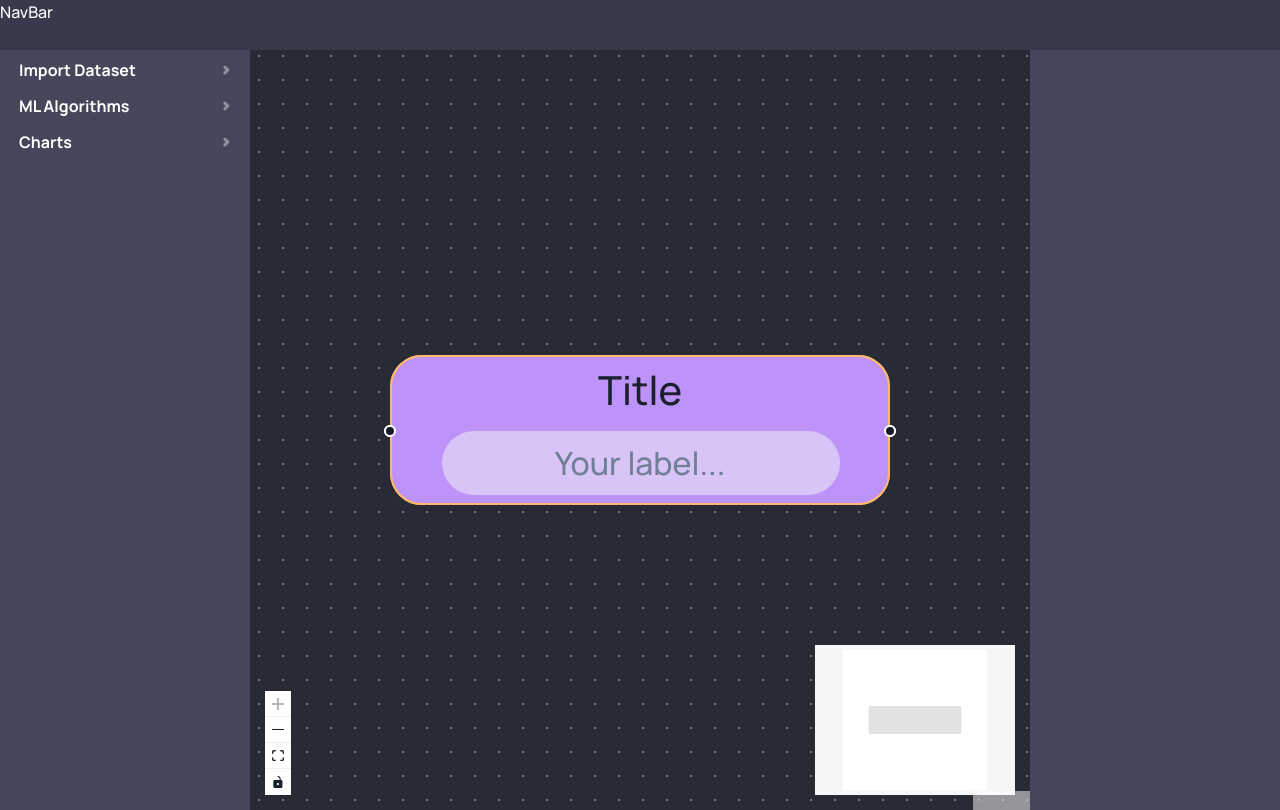
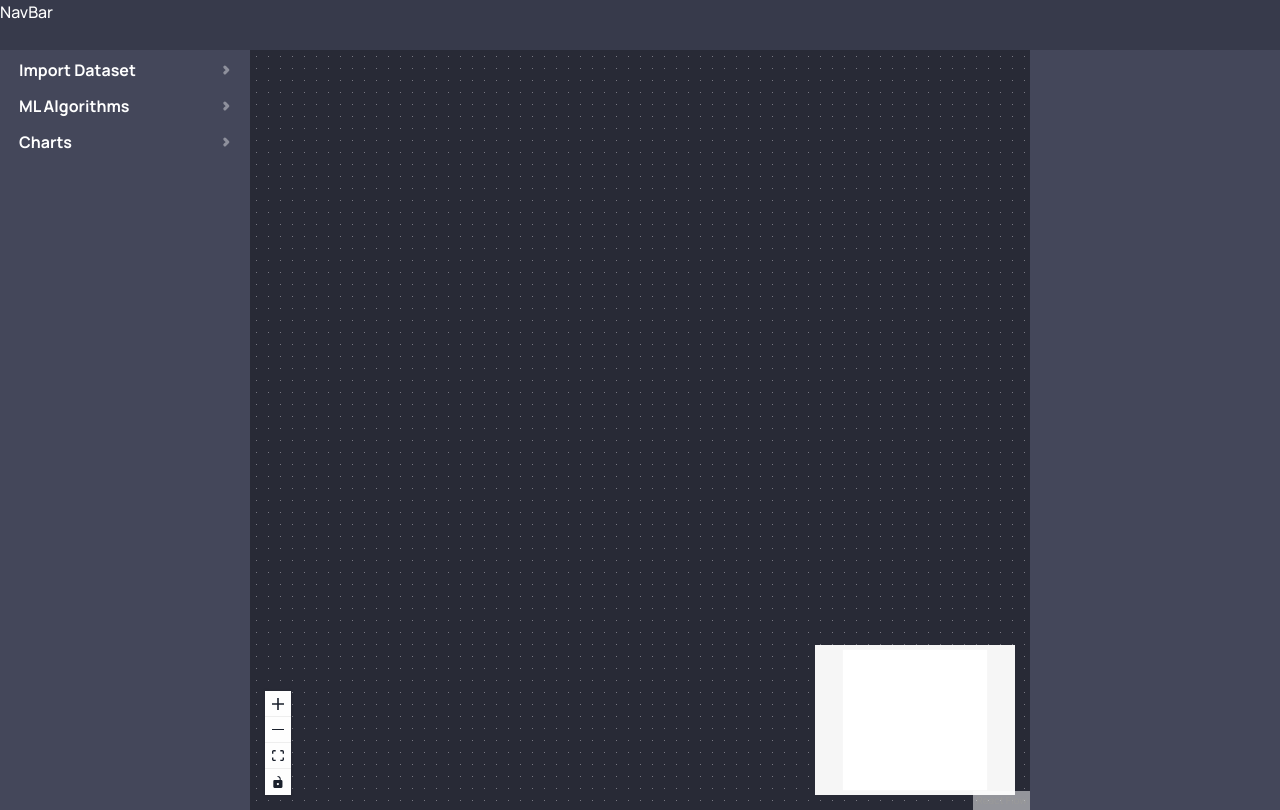
Before and after one commit to pouyam79i/machine-learning-studio, a React (Vite) app in the folder frontend/: page / in a window 1280 px wide. Built offline with nearby package versions, Linux system fonts and the light colour scheme.

Commit message:
add: drag and drop feature

```diff
--- a/frontend/src/App.jsx
+++ b/frontend/src/App.jsx
@@ -20,9 +20,6 @@ export const Context = createContext();
 function App() {
   const [selectedItem, setSelectedItem] = useState();
   const changeSelectedItem = (newItem) => {
-    console.log(
-      "changing selected item to: " + (newItem ? newItem.title : "null")
-    );
     setSelectedItem(newItem);
   };
 
--- a/frontend/src/components/Tool/ToolItem.jsx
+++ b/frontend/src/components/Tool/ToolItem.jsx
@@ -2,6 +2,7 @@ import React, { useEffect, useState } from "react";
 import ToolMenu from "./ToolMenu";
 import { useContext } from "react";
 import { Context } from "../../App";
+import { getNodePostByUrl } from "../../engine/nodes/createNode";
 
 /**
  * data of a tool item
@@ -27,11 +28,13 @@ const ToolItem = ({ item = null, url = "/" }) => {
    */
   const onDragStart = (event) => {
     if (item.items) return; // not a tool!
-    event.dataTransfer.setData("application/reactflow", {
-      nodeURL: url,
-      nodeTitle: item.title,
-      nodeTag: item.tag,
-    });
+
+    let args = {
+      type: "SimpleNode",
+      data: { title: item.title, tag: item.tag, post: getNodePostByUrl(url) },
+    };
+    args = JSON.stringify(args);
+    event.dataTransfer.setData("application/reactflow", args);
     event.dataTransfer.effectAllowed = "move";
   };
 
@@ -44,14 +47,13 @@ const ToolItem = ({ item = null, url = "/" }) => {
         }}
         className="btn btn-dark"
         onClick={() => {
-          console.log(url);
           let newExpandValue = !expandMenu;
           setExpandMenu(newExpandValue);
           if (newExpandValue && item.props) {
             changeSelectedItem(item);
           }
         }}
-        onDragStart={(event) => onDragStart(event)}
+        onDragStart={onDragStart}
         draggable={item.items === null || item.items.length === 0}
       >
         <>{item.title}</>
--- a/frontend/src/engine/DiagramEngine.jsx
+++ b/frontend/src/engine/DiagramEngine.jsx
@@ -1,6 +1,6 @@
 // importing libs
 import React, { useCallback, useMemo, useState } from "react";
-import { createSimpleNode } from "./nodes/createNode";
+import { nodeFactory } from "./nodes/createNode";
 import SimpleNode from "./nodes/SimpleNode";
 import {
   ReactFlow,
@@ -10,26 +10,25 @@ import {
   applyNodeChanges,
   applyEdgeChanges,
   addEdge,
+  useReactFlow,
+  ReactFlowProvider,
 } from "@xyflow/react";
 
 // importing styles
 import "@xyflow/react/dist/style.css";
 import "./nodes/node-style.css";
 
-const DiagramEngine = () => {
-  // TODO : remove test **********
-
-  const initialNodes = [
-    createSimpleNode("Title", "label", "tag").node,
-    createSimpleNode("Title", "label", "tag").node,
-  ];
-
-  // end of test *****************
-
+/**
+ * this component contains necessary structure and functionalities for
+ * ml studio diagram engine.
+ * @returns a Diagram Engine for ML studio
+ */
+const DiagramEngineFlow = () => {
+  // ******************* Node and Edge related functions and hooks
   // Node types
   const nodeTypes = useMemo(() => ({ SimpleNode: SimpleNode }), []);
   // nodes list
-  const [nodes, setNodes] = useState(initialNodes);
+  const [nodes, setNodes] = useState([]);
   // edges list
   const [edges, setEdges] = useState([]);
 
@@ -55,6 +54,40 @@ const DiagramEngine = () => {
     [setEdges]
   );
 
+  // ************** drag and drop functions:
+  const { screenToFlowPosition } = useReactFlow();
+
+  const onDragOver = useCallback((event) => {
+    event.preventDefault();
+    event.dataTransfer.dropEffect = "move";
+  }, []);
+
+  const onDrop = useCallback(
+    (event) => {
+      event.preventDefault();
+
+      const args = JSON.parse(
+        event.dataTransfer.getData("application/reactflow")
+      );
+      const type = args.type;
+      const data = args.data;
+
+      console.log(args);
+
+      const position = screenToFlowPosition({
+        x: event.clientX,
+        y: event.clientY,
+      });
+
+      const newNode = nodeFactory(type, position, data);
+
+      console.log(newNode);
+
+      setNodes((nodes) => nodes.concat(newNode));
+    },
+    [screenToFlowPosition]
+  );
+
   return (
     <ReactFlow
       nodes={nodes}
@@ -63,6 +96,8 @@ const DiagramEngine = () => {
       onEdgesChange={onEdgesChange}
       onConnect={onConnect}
       nodeTypes={nodeTypes}
+      onDrop={onDrop}
+      onDragOver={onDragOver}
       fitView
     >
       <Controls />
@@ -72,4 +107,12 @@ const DiagramEngine = () => {
   );
 };
 
+const DiagramEngine = () => {
+  return (
+    <ReactFlowProvider>
+      <DiagramEngineFlow />
+    </ReactFlowProvider>
+  );
+};
+
 export default DiagramEngine;
--- a/frontend/src/engine/nodes/SimpleNode.jsx
+++ b/frontend/src/engine/nodes/SimpleNode.jsx
@@ -12,7 +12,7 @@ const SimpleNode = ({ data }) => {
   return (
     <div
       className="default-node-style simple-node node-container"
-      style={nodeStyle(data.status, data.position)}
+      style={nodeStyle(data.status, data.post)}
     >
       <Handle type="source" position={Position.Left} />
       {data.title && <h5 className="title">{data.title}</h5>}
--- a/frontend/src/engine/nodes/createNode.js
+++ b/frontend/src/engine/nodes/createNode.js
@@ -1,4 +1,4 @@
-import { background } from "@chakra-ui/react";
+import { background, position } from "@chakra-ui/react";
 import { v4 as uuid } from "uuid";
 
 const NODE_SOURCE_URLs = ["import"];
@@ -12,22 +12,40 @@ const NODE_TARGET_URLs = ["charts"];
  * @param {string} tag
  * @returns a simple node object
  */
-export const createSimpleNode = (title = "", tag = "", position = "inner") => {
-  let newNode = {
+export const createSimpleNode = (
+  position = { x: 0, y: 0 },
+  data = { title: "", tag: "", post: "inner" }
+) => {
+  const newNode = {
     id: uuid(), // TODO: generate uuid
     type: "SimpleNode",
-    position: { x: 0, y: 0 },
+    position: position,
     data: {
-      title: title,
+      title: data.title,
       status: "inactive", // we have: inactive (default), active, disabled, done.
-      tag: tag,
-      position: position,
+      tag: data.tag,
+      post: data.post,
     },
   };
-  return {
-    id: newNode.id,
-    node: newNode,
-  };
+  return newNode;
+};
+
+/**
+ * this is a factory method for creating nodes.
+ * default values give a SimpleNode.
+ * @param {string} type of node
+ * @param {object} data contains required info for node.
+ * @returns
+ */
+export const nodeFactory = (
+  type = "SimpleNode",
+  position = { x: 0, y: 0 },
+  data = { title: "", tag: "", post: "" }
+) => {
+  if (type === "SimpleNode") {
+    return createSimpleNode(position, data);
+  }
+  throw new Error("node type is not defined in node factory!");
 };
 
 /**
@@ -35,14 +53,23 @@ export const createSimpleNode = (title = "", tag = "", position = "inner") => {
  * @param {*} url
  * @returns
  */
-export const getNodePositionByUrl = (url = "/") => {
+export const getNodePostByUrl = (url = "/") => {
   let node_base_url = url.trim().split("/");
+
   if (node_base_url.length < 1) {
     console.log("no type for: " + url);
     return "no-type";
   }
-  node_base_url = node_base_url[0];
-  if (NODE_SOURCE_URL.indexOf(node_base_url) !== -1) {
+
+  let pointer = node_base_url.indexOf("tools");
+
+  if (pointer == node_base_url.length - 1) {
+    console.log("general type for: " + url);
+    return "tools";
+  }
+
+  node_base_url = node_base_url[pointer + 1];
+  if (NODE_SOURCE_URLs.indexOf(node_base_url) !== -1) {
     return "source";
   }
   if (NODE_TARGET_URLs.indexOf(node_base_url) !== -1) {
@@ -54,11 +81,11 @@ export const getNodePositionByUrl = (url = "/") => {
 // ******************************    style related functions
 /**
  *
- * @param {*} position
+ * @param {*} post
  * @returns
  */
-export const getNodeColorOnPosition = (position = "") => {
-  switch (position) {
+export const getNodeColorOnPosition = (post = "") => {
+  switch (post) {
     case "source":
       return "var(--source-node-color)";
     case "target":
@@ -71,13 +98,13 @@ export const getNodeColorOnPosition = (position = "") => {
 /**
  *
  * @param {*} status
- * @param {*} position
+ * @param {*} post
  * @returns
  */
-export const getNodeColorOnStatus = (status, position) => {
+export const getNodeColorOnStatus = (status, post) => {
   switch (status) {
     case "active":
-      return getNodeColorOnPosition(position);
+      return getNodeColorOnPosition(post);
     case "disabled":
       return "var(--disabled-node-color)";
     case "done":
@@ -90,12 +117,12 @@ export const getNodeColorOnStatus = (status, position) => {
 /**
  *
  * @param {*} status
- * @param {*} position
+ * @param {*} post
  * @returns
  */
-export const nodeStyle = (status = "", position = "") => {
+export const nodeStyle = (status = "", post = "") => {
   return {
-    borderColor: getNodeColorOnPosition(position),
-    background: getNodeColorOnStatus(status, position),
+    borderColor: getNodeColorOnPosition(post),
+    background: getNodeColorOnStatus(status, post),
   };
 };
```
